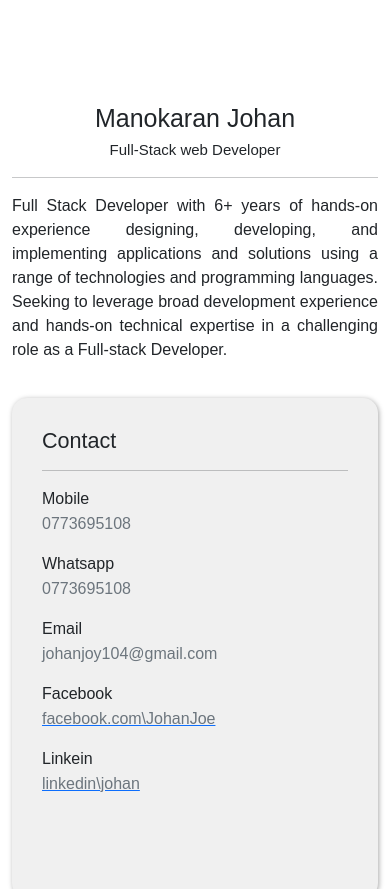
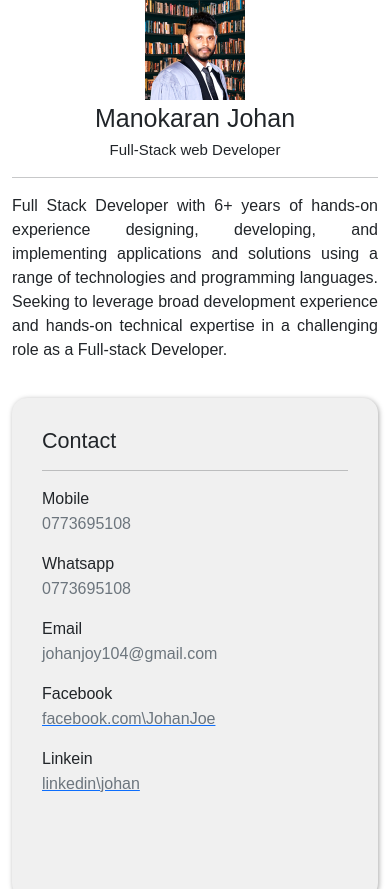
Before and after one commit to Johan-Joe/cvht, a plain HTML site: page index.html in a window 390 px wide. Shown: the top 889 px of the page. Drawn offline with Linux system fonts and the light colour scheme; the site is published under a folder, as on GitHub Pages, so addresses that start at the root find nothing.

Commit message:
Update style.css

```diff
--- a/style.css
+++ b/style.css
@@ -65,7 +65,7 @@ body {
 }
 
 .img-size {
-    background-image: url("/1.png");
+    background-image: url("1.png");
     background-size: cover;
     height: 250px;
     width: 250px;
@@ -73,7 +73,7 @@ body {
 
 @media only screen and (max-width: 576px) {
     .img-size {
-        background-image: url("/2.png");
+        background-image: url("2.png");
         background-size: cover;
         height: 100px;
         width: 100px;
```
